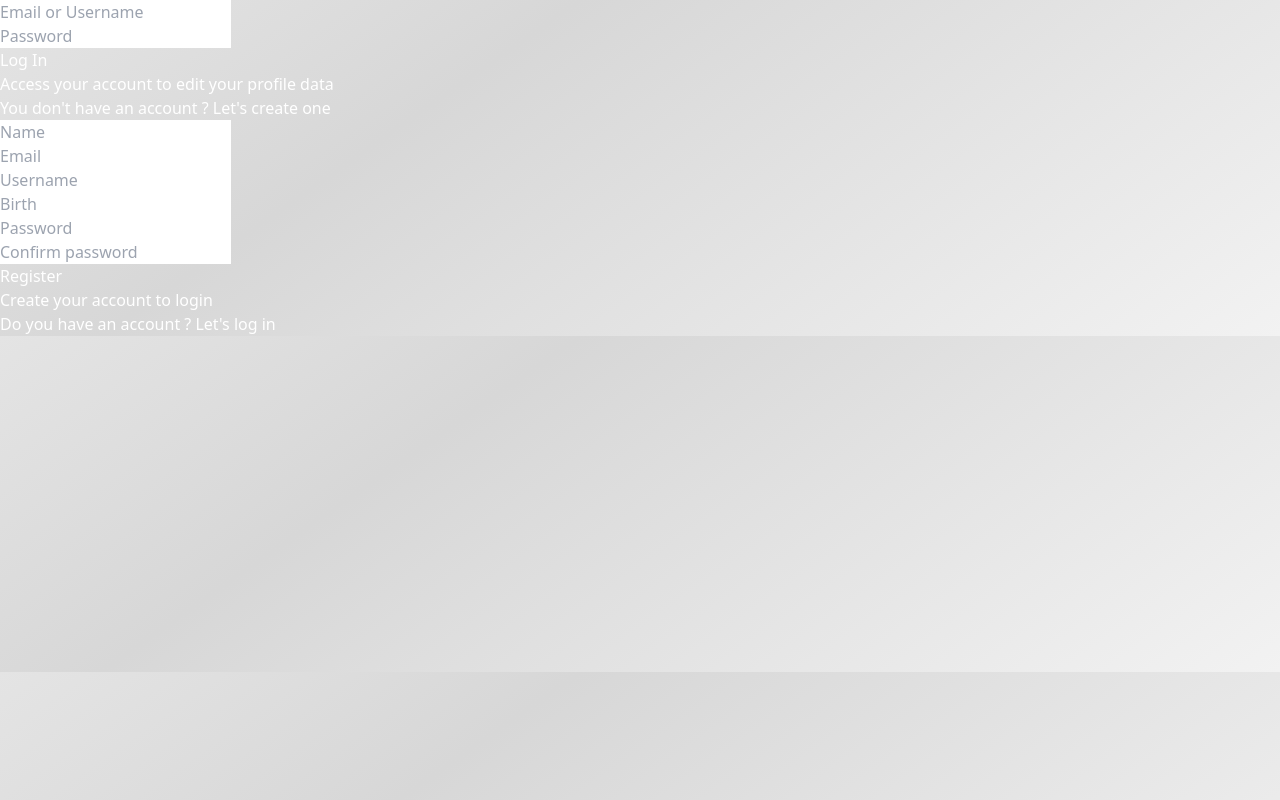
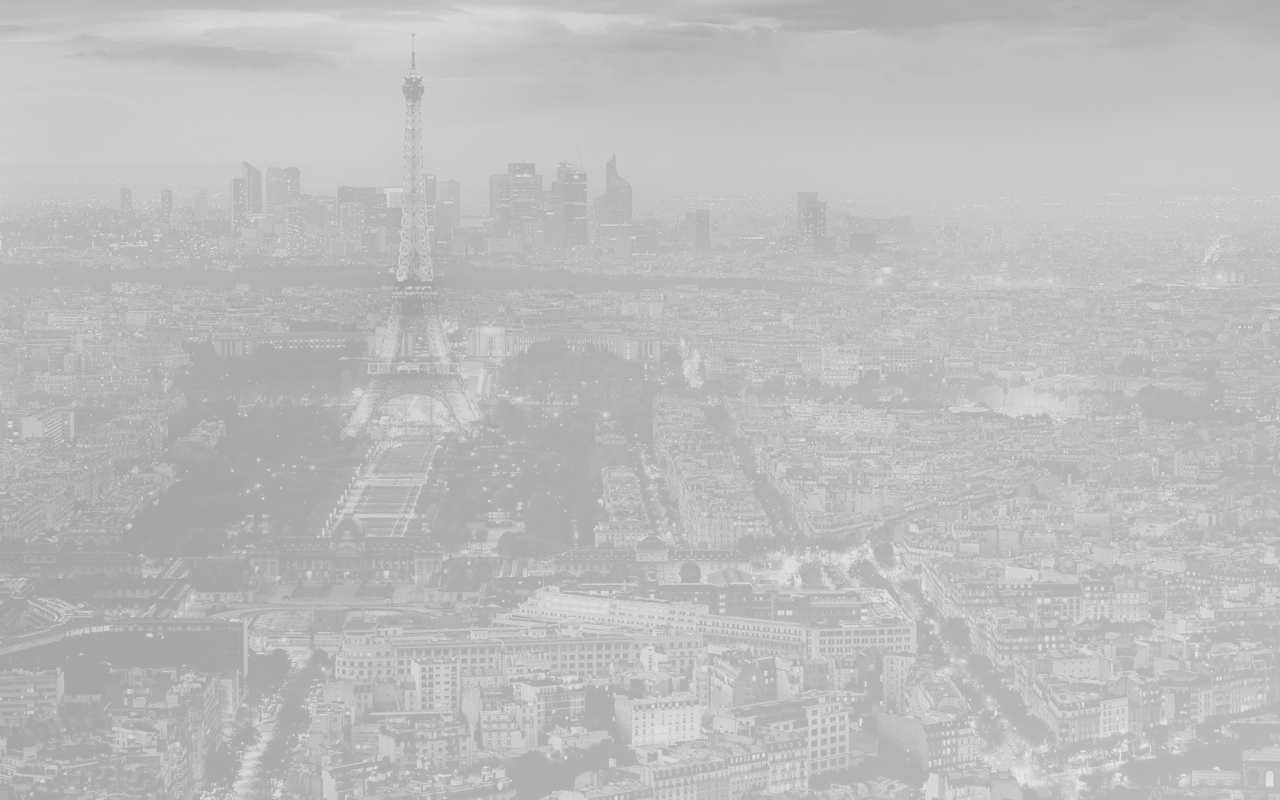
Before and after one commit to ViniUme/Secure-Login, a Next.js app: page / in a window 1280 px wide. Built offline with nearby package versions, Linux system fonts and the light colour scheme.

Commit message:
feat: Add wallpaper

```diff
--- a/src/pages/_document.tsx
+++ b/src/pages/_document.tsx
@@ -5,6 +5,7 @@ export default function Document() {
     <Html lang="en">
       <Head />
       <body>
+        <div className="w-screen h-screen absolute background-city" />
         <Main />
         <NextScript />
       </body>
--- a/src/styles/globals.scss
+++ b/src/styles/globals.scss
@@ -3,7 +3,12 @@
 @tailwind utilities;
 
 body {
-    color: #fff;
-    background: rgb(228,228,228);
-    background: linear-gradient(145deg, rgba(228,228,228,1) 0%, rgba(215,215,215,1) 33%, rgba(242,242,242,1) 100%);
+    color: #000;
+    background: #e4e4e4;
+    background: linear-gradient(145deg, #ededed 0%, #e2e2e2 33%, #f2f2f2 100%);
+
+    .background-city{
+        filter: saturate(0);
+        background: linear-gradient(145deg, #e4e4e4cd 0%, #cacacacd 33%, #e7e7e7cd 100%), url('/img/thumb/wallpaper-01.webp') no-repeat fixed center / cover;
+    }
 }
```
Also changed, not shown: public/img/thumb/wallpaper-01.webp (added).
